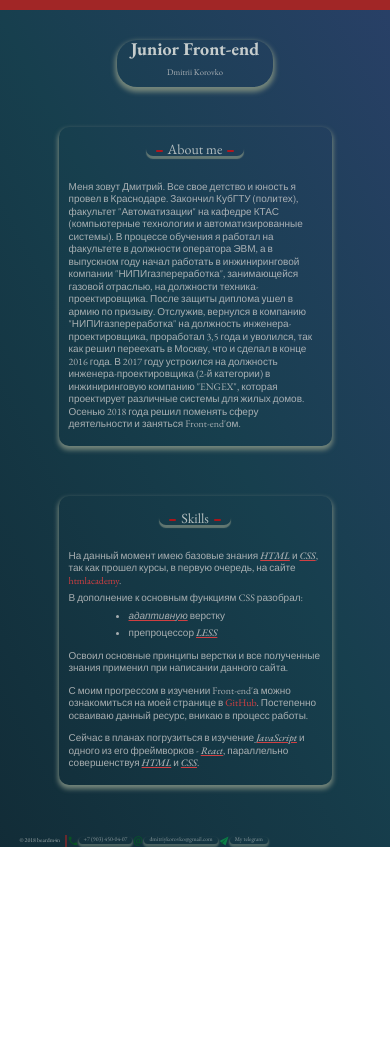
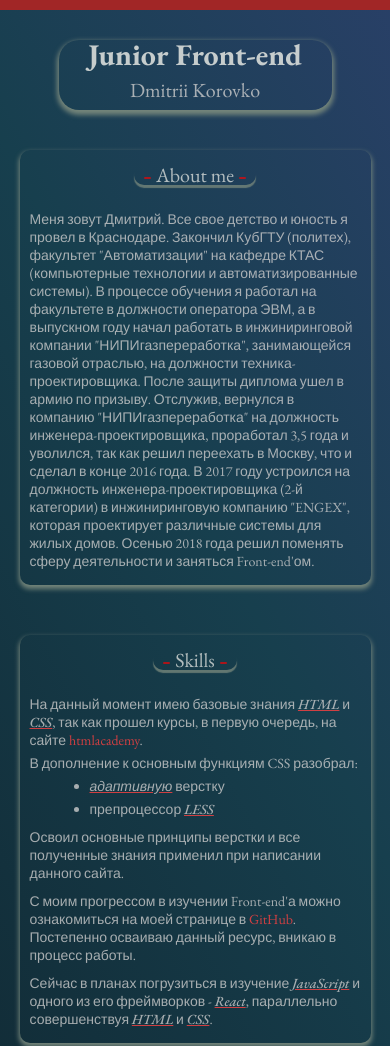
Before and after one commit to beardm4n/beardm4n.github.io, a plain HTML site: page index.html in a window 390 px wide. Shown: the top 1046 px of the page. Before the commit the page ends 847 px from the top, so only its background shows below. Drawn offline with nearby package versions, Linux system fonts and the light colour scheme.

Commit message:
Add files via upload
adaptability update

```diff
--- a/media.css
+++ b/media.css
@@ -100,6 +100,9 @@
 
 @media (max-width: 796px) {
   /* HEADER */
+  body .main-container .header {
+    width: 50%;
+  }
   body .main-container .header .header-line {
     font-size: 40px;
   }
@@ -112,15 +115,21 @@
 @media (max-width: 481px) {
     /* HEADER */
 
+  body .main-container .header {
+    width: 70%;
+  }
   body .main-container .header .header-line {
-    font-size: 18px;
+    font-size: 30px;
   }
   body .main-container .header .header-line-paragraph {
-    font-size: 8.6px;
+    font-size: 20px;
   }
   /* MAIN INFORMATION */
+  body .main-container .main-information {
+    width: 90%;
+  }
   body .main-container .about-me .about-me-header {
-    font-size: 14px;
+    font-size: 20px;
     box-shadow: 0px 3px 1px 0px #75867b;
   }
   body .main-container .about-me .about-me-header::after {
@@ -132,11 +141,11 @@
     height: 2px;
   }
   body .main-container .about-me .about-me-paragraph {
-    font-size: 10px;
-    line-height: 12.5px;
+    font-size: 14px;
+    line-height: 18px;
   }
   body .main-container .skills .skills-header {
-    font-size: 14px;
+    font-size: 20px;
     box-shadow: 0px 3px 1px 0px #75867b;
   }
   body .main-container .skills .skills-header::after {
@@ -151,15 +160,15 @@
   body .main-container .skills .skills-other-paragraph,
   body .main-container .skills .skills-last-paragraph,
   body .main-container .skills .skills-list {
-    font-size: 10px;
-    line-height: 12.5px;
+    font-size: 14px;
+    line-height: 18px;
   }
 
 
   /* FOOTER */
   body .footer span {
 
-    font-size: 5.9px;
+    font-size: 6px;
     /* border: 1px solid red; */
     width: 45px;
   }
@@ -167,8 +176,8 @@
   body .footer .user-links .phone,
   body .footer .user-links .email,
   body .footer .user-links .telegram {
-    font-size: 5.9px;
-    height: 6.3px;
+    font-size: 9px;
+    height: 7.5px;
   }
   body .footer .user-links .phone:hover,
   body .footer .user-links .email:hover,
@@ -180,7 +189,7 @@
   body .footer .user-links {
 
     margin-left: 0px;
-    border-left: 2px solid #a12626;
+    border-left: 3px solid #a12626;
   }
   body .footer .user-links img {
     width: 12px;
```
